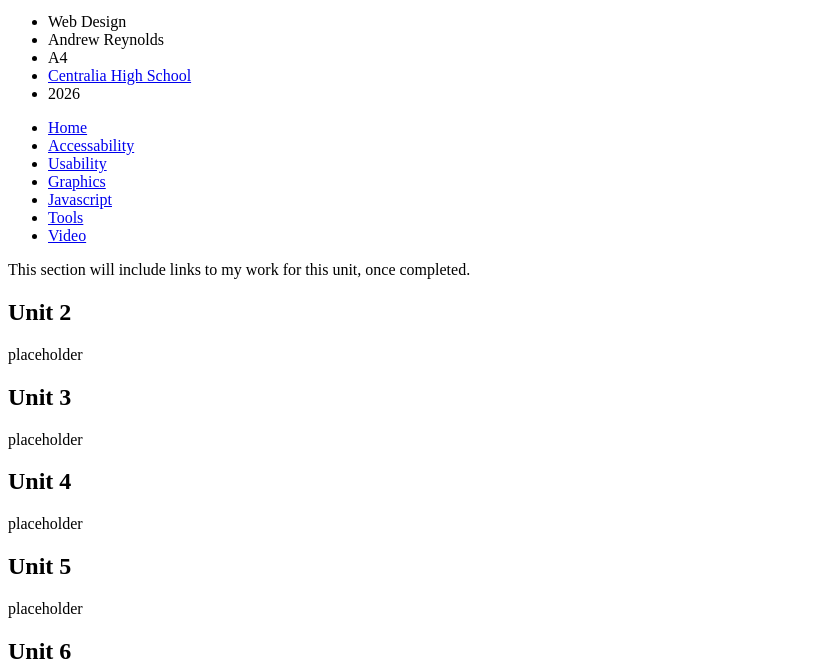
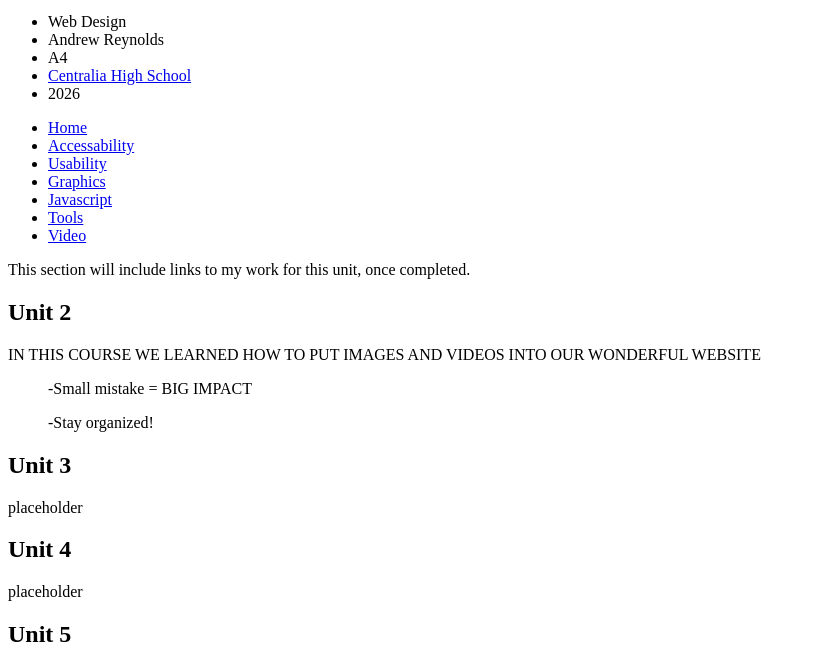
Before and after one commit to MOOMOOMOOMOO6767/webdesign, a plain HTML site: page index.html in a window 1280 px wide. Shown: the part 145-806 px from the top of the page, without its empty margins (0-816 px from the left). Drawn offline with Linux system fonts and the light colour scheme.

Commit message:
Add files via upload

```diff
--- a/index.html
+++ b/index.html
@@ -28,7 +28,9 @@
       <main id="main">
         <p>This section will include links to my work for this unit, once completed.</p>
     <h2> Unit 2</h2>
-        <p>placeholder</p>
+        <p>IN THIS COURSE WE LEARNED HOW TO PUT IMAGES AND VIDEOS INTO OUR WONDERFUL WEBSITE</p>
+       <ol>-Small mistake = BIG IMPACT</ol>
+       <ol>-Stay organized!</ol>
         <h2> Unit 3</h2>
          <p>placeholder</p>
         <h2> Unit 4</h2>
```
